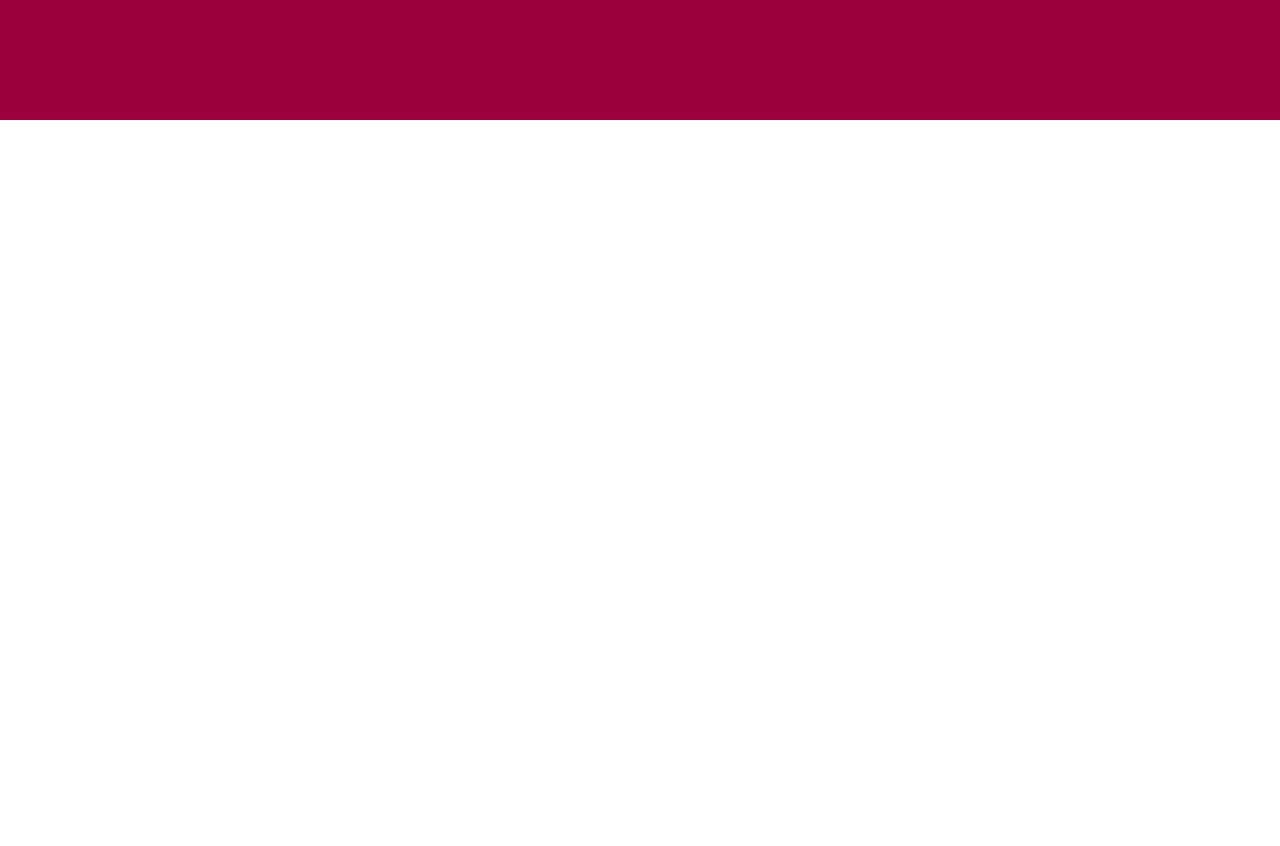
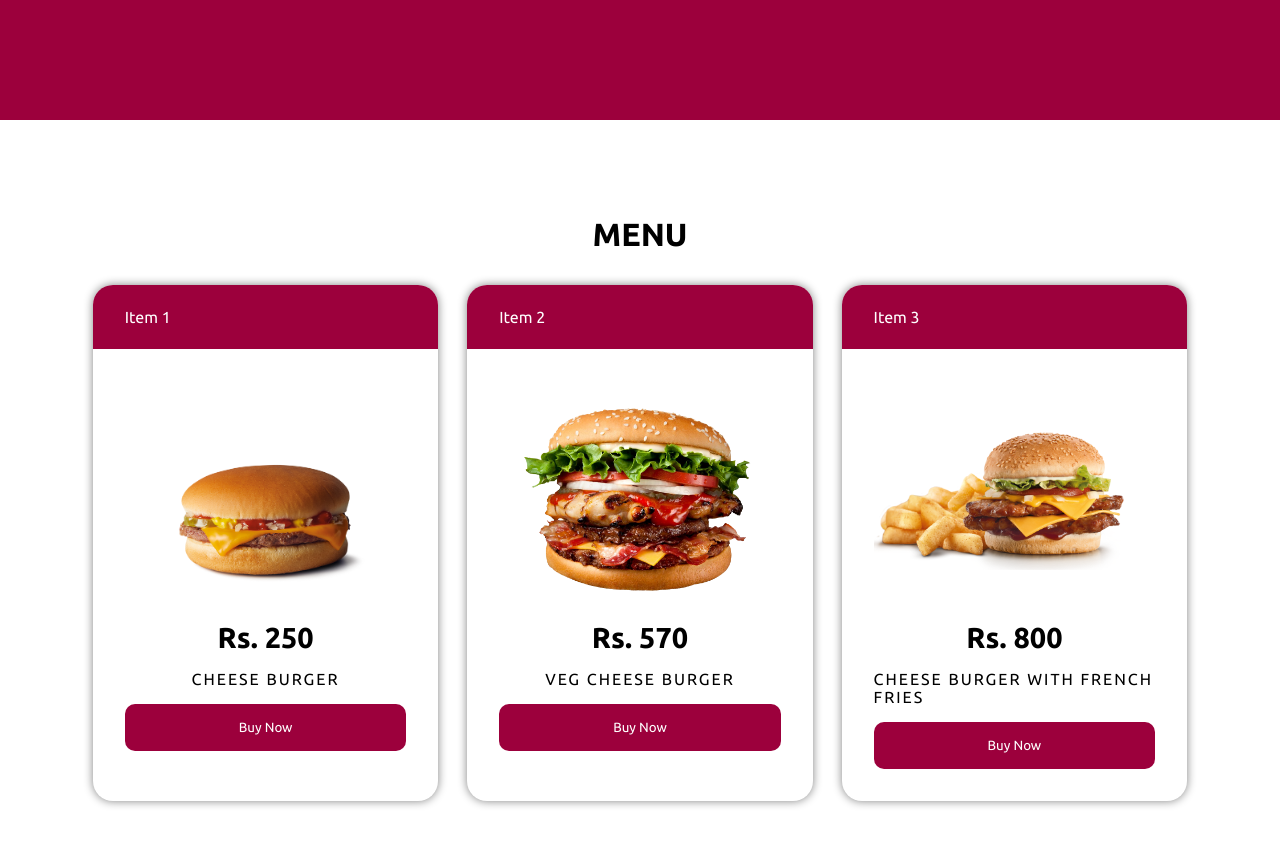
Before and after one commit to SarfrazShah441/Food-Delivery-App, a React (Create React App) app in the folder frontend/: page / in a window 1280 px wide. Shown: the part 1400-2246 px from the top of the page. Before the commit the page ends 1520 px from the top, so only its background shows below. Built offline with nearby package versions, Linux system fonts and the light colour scheme.

Commit message:
Menu Section UI completed

```diff
--- a/frontend/src/App.js
+++ b/frontend/src/App.js
@@ -4,6 +4,7 @@ import './styles/app.scss'
 import './styles/header.scss'
 import './styles/home.scss'
 import './styles/founder.scss'
+import './styles/menu.scss'
 import Header from './components/Layout/Header'
 import Home from './components/Home/Home'
 
--- a/frontend/src/components/Home/Home.jsx
+++ b/frontend/src/components/Home/Home.jsx
@@ -1,6 +1,7 @@
 import React from 'react'
 import Founder from './Founder'
 import { motion } from 'framer-motion'
+import Menu from './Menu';
 
 
 const Home = () => {
@@ -45,6 +46,7 @@ const Home = () => {
       </section>
 
       <Founder />
+      <Menu />
     </>
 
   )
--- /dev/null
+++ b/frontend/src/components/Home/Menu.jsx
@@ -0,0 +1,47 @@
+import React from 'react'
+import MenuCard from './MenuCard'
+import burger1 from '../../assets/burger1.png'
+import burger2 from '../../assets/burger2.png'
+import burger3 from '../../assets/burger3.png'
+
+const Menu = () => {
+
+    const addToCartHandler = (itemNum) => { };
+
+  return (
+    <section id='menu'>
+          <h1>MENU</h1>
+
+          <div>
+              <MenuCard
+                  itemNum={1}
+                  burgerSrc={burger1}
+                  price={250}
+                  title={"Cheese Burger"}
+                  handler={addToCartHandler}
+                  delay={0.1}
+              />
+              <MenuCard
+                  itemNum={2}
+                  burgerSrc={burger2}
+                  price={570}
+                  title={"Veg Cheese Burger"}
+                  handler={addToCartHandler}
+                  delay={0.5}
+
+              />
+              <MenuCard
+                  itemNum={3}
+                  burgerSrc={burger3}
+                  price={800}
+                  title={"Cheese Burger with French Fries"}
+                  handler={addToCartHandler}
+                  delay={0.8}
+
+              />
+          </div>
+    </section>
+  )
+}
+
+export default Menu
--- /dev/null
+++ b/frontend/src/components/Home/MenuCard.jsx
@@ -0,0 +1,32 @@
+import React from 'react'
+import { motion } from 'framer-motion'
+
+
+const MenuCard = ({ itemNum, burgerSrc, price, title, handler, delay }) => {
+  return (
+      <motion.div className='MenuCard'
+          initial={{
+              x: "-100%",
+              opacity: 0
+          }}
+
+          whileInView={{
+              x: "0",
+              opacity: 1
+          }}
+          transition={{
+              delay,
+          }}
+      >
+          <div>Item {itemNum}</div>
+          <main>
+            <img src={burgerSrc} alt={itemNum} />
+            <h5>Rs. {price}</h5>
+            <p>{title}</p>
+            <button onClick={()=>handler(itemNum)}>Buy Now</button>
+          </main>
+    </motion.div>
+  )
+}
+
+export default MenuCard
--- a/frontend/src/styles/app.scss
+++ b/frontend/src/styles/app.scss
@@ -3,6 +3,7 @@
   padding: 0%;
   box-sizing: border-box;
   font-family: 'Ubuntu', sans-serif;
+  scroll-behavior: smooth;
 }
 
 a {
--- a/frontend/src/styles/home.scss
+++ b/frontend/src/styles/home.scss
@@ -2,6 +2,7 @@
 
 .home {
   height: 100vh;
+  overflow-x: hidden;
 
   > div {
     padding-left: 8rem;
--- /dev/null
+++ b/frontend/src/styles/menu.scss
@@ -0,0 +1,84 @@
+@import 'colors';
+
+#menu {
+  width: 100%;
+  min-height: 100vh;
+  background-color: white;
+  padding: 4rem;
+
+  > h1 {
+    font-size: 2rem;
+    text-align: center;
+    padding: 2rem;
+  }
+
+  > div {
+    display: flex;
+    justify-content: space-evenly;
+  }
+}
+
+.MenuCard {
+  background-color: white;
+  width: 30%;
+  border-radius: 20px;
+  box-shadow: 0 0 10px rgba(0, 0, 0, 0.495);
+
+  > div {
+    border-radius: 20px 20px 0 0;
+    background-color: $red;
+    display: flex;
+    align-items: center;
+    padding: 2rem;
+    color: #fff;
+    height: 4rem;
+  }
+
+  > main {
+    padding: 2rem;
+    display: flex;
+    flex-direction: column;
+    align-items: center;
+
+    > img {
+      height: 15rem;
+      width: 100%;
+      object-fit: contain;
+    }
+
+    > h5 {
+      font-size: 1.8rem;
+    }
+
+    > p {
+      text-transform: uppercase;
+      letter-spacing: 2px;
+      padding: 1rem 0;
+    }
+
+    > button {
+      background-color: $red;
+      color: white;
+      border: none;
+      border-radius: 10px;
+      width: 100%;
+      padding: 1rem 2rem;
+      cursor: pointer;
+
+      &:hover {
+        background-color: $reddark;
+      }
+    }
+  }
+}
+
+@media screen and (max-width: 600px) {
+  #menu {
+    flex-direction: column;
+  }
+
+  .MenuCard {
+    width: 100%;
+    margin: 1rem 0;
+  }
+}
```
